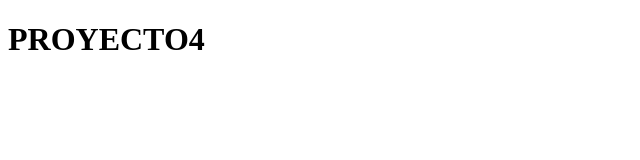
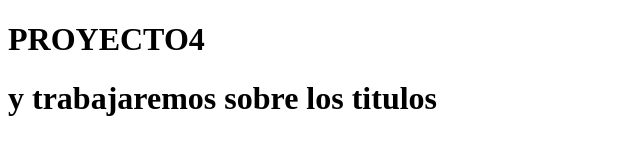
Before and after one commit to lpelenc/proyecto4, a plain HTML site: page index.html in a window 1280 px wide. Shown: the whole page, without its empty margins (0-640 px from the left). Drawn offline with Linux system fonts and the light colour scheme.

Commit message:
se agrego un titulo en la fila 11

```diff
--- a/index.html
+++ b/index.html
@@ -8,5 +8,6 @@
 </head>
 <body>
     <h1>PROYECTO4</h1>
+    <h1>y trabajaremos sobre los titulos </h1>
 </body>
 </html>
```
